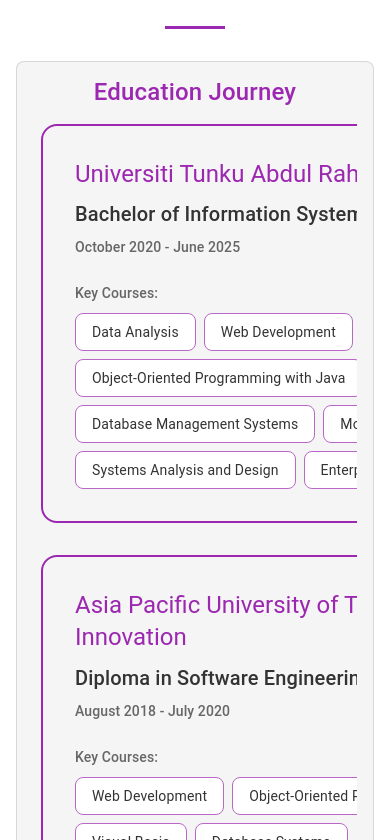
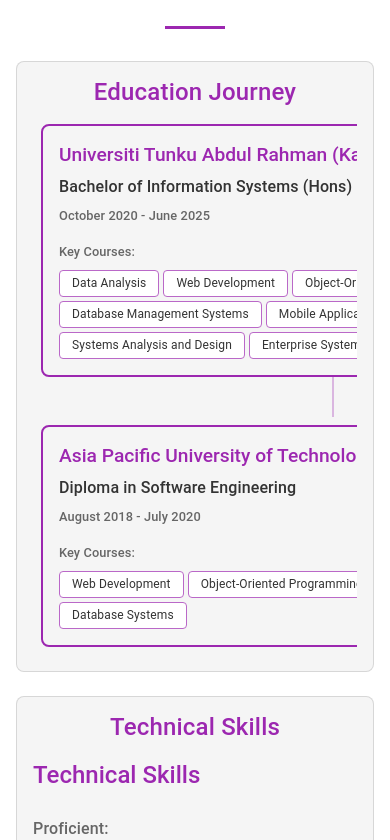
Before and after one commit to yewzhihao3/portfolio, a React (Create React App) app: page / in a window 390 px wide. Shown: the part 924-1764 px from the top of the page. Built offline with nearby package versions, Linux system fonts and the light colour scheme.

Commit message:
feat: Refactor EducationTimeline component for responsive design, improved layout, and enhanced visual elements, including dynamic spacing and hover effects

```diff
--- a/src/components/EducationTimeline.tsx
+++ b/src/components/EducationTimeline.tsx
@@ -1,5 +1,5 @@
 import React from "react";
-import { Box, Paper, Typography } from "@mui/material";
+import { Box, Paper, Typography, useTheme, useMediaQuery } from "@mui/material";
 import { motion } from "framer-motion";
 import { Education } from "../utils/types";
 
@@ -8,6 +8,10 @@
 }
 
 const EducationTimeline: React.FC<EducationTimelineProps> = ({ education }) => {
+  const theme = useTheme();
+  const isMobile = useMediaQuery(theme.breakpoints.down("sm"));
+  const isTablet = useMediaQuery(theme.breakpoints.down("md"));
+
   return (
     <Box sx={{ width: "100%", position: "relative" }}>
       {education.map((edu, index) => (
@@ -15,28 +19,36 @@
           key={edu.degree}
           sx={{
             position: "relative",
-            mb: index === education.length - 1 ? 0 : 4,
+            mb: index === education.length - 1 ? 0 : { xs: 6, sm: 8 },
+            "&::after":
+              index !== education.length - 1
+                ? {
+                    content: '""',
+                    position: "absolute",
+                    left: { xs: "50%", sm: "20px" },
+                    bottom: { xs: "-40px", sm: "-60px" },
+                    transform: { xs: "translateX(-50%)", sm: "none" },
+                    width: { xs: "2px", sm: "2px" },
+                    height: { xs: "40px", sm: "60px" },
+                    bgcolor: "primary.main",
+                    opacity: 0.3,
+                  }
+                : {},
           }}
-        >
-          <motion.div
-            initial={{ opacity: 0, y: 50 }}
-            animate={{ opacity: 1, y: 0 }}
-            transition={{ duration: 0.5, delay: index * 0.2 }}
         >
           <Paper
             elevation={0}
             sx={{
-                p: 4,
+              p: { xs: 2, sm: 3, md: 4 },
               bgcolor: "background.paper",
               border: "2px solid",
               borderColor: "primary.main",
-                borderRadius: 4,
+              borderRadius: { xs: 2, sm: 3, md: 4 },
               position: "relative",
+              transition: "all 0.3s ease",
               "&:hover": {
                 transform: "translateY(-8px)",
-                  transition: "transform 0.3s ease",
-                  boxShadow: (theme) =>
-                    `0 8px 24px ${theme.palette.primary.main}25`,
+                boxShadow: `0 8px 24px ${theme.palette.primary.main}25`,
               },
             }}
           >
@@ -44,12 +56,12 @@
             <Box
               sx={{
                 position: "absolute",
-                  top: -30,
-                  right: -30,
+                top: { xs: "-20px", sm: "-30px" },
+                right: { xs: "-20px", sm: "-30px" },
                 bgcolor: "background.paper",
                 borderRadius: "50%",
-                  width: 80,
-                  height: 80,
+                width: { xs: 60, sm: 80 },
+                height: { xs: 60, sm: 80 },
                 display: "flex",
                 alignItems: "center",
                 justifyContent: "center",
@@ -57,6 +69,7 @@
                 borderColor: "primary.main",
                 overflow: "hidden",
                 p: 1,
+                zIndex: 1,
               }}
             >
               <Box
@@ -71,73 +84,97 @@
                 onError={(e: React.SyntheticEvent<HTMLImageElement>) => {
                   e.currentTarget.src = "";
                   e.currentTarget.style.display = "none";
-                    const icon = document.createElement("div");
-                    icon.innerHTML = "<svg>...</svg>";
-                    e.currentTarget.parentElement?.appendChild(icon);
                 }}
               />
             </Box>
 
+            <Box sx={{ pr: { xs: 5, sm: 8 } }}>
               <Typography
                 variant="h5"
                 color="primary"
                 gutterBottom
-                sx={{ mr: 6 }}
+                sx={{
+                  fontSize: { xs: "1.2rem", sm: "1.4rem", md: "1.5rem" },
+                  fontWeight: 500,
+                }}
               >
                 {edu.school}
               </Typography>
-              <Typography variant="h6" gutterBottom sx={{ fontWeight: 500 }}>
+              <Typography
+                variant="h6"
+                gutterBottom
+                sx={{
+                  fontSize: { xs: "1rem", sm: "1.1rem", md: "1.25rem" },
+                  fontWeight: 500,
+                  color: "text.primary",
+                }}
+              >
                 {edu.degree}
               </Typography>
               <Typography
                 variant="subtitle2"
-                color="text.secondary"
-                gutterBottom
+                sx={{
+                  color: "text.secondary",
+                  fontSize: { xs: "0.8rem", sm: "0.9rem" },
+                  mb: 2,
+                }}
               >
                 {edu.period}
               </Typography>
 
-              <Box sx={{ mt: 3 }}>
+              <Box sx={{ mt: { xs: 2, sm: 3 } }}>
                 <Typography
                   variant="subtitle2"
-                  color="text.secondary"
-                  gutterBottom
+                  sx={{
+                    color: "text.secondary",
+                    fontSize: { xs: "0.8rem", sm: "0.9rem" },
+                    mb: 1,
+                  }}
                 >
                   Key Courses:
                 </Typography>
-                <Box sx={{ display: "flex", flexWrap: "wrap", gap: 1, mt: 1 }}>
+                <Box
+                  sx={{
+                    display: "flex",
+                    flexWrap: "wrap",
+                    gap: { xs: 0.5, sm: 1 },
+                    mt: 1,
+                  }}
+                >
                   {edu.courses.map((course) => (
-                    <motion.div
+                    <Paper
                       key={course}
-                      initial={{ opacity: 0, scale: 0.8 }}
-                      animate={{ opacity: 1, scale: 1 }}
-                      transition={{ duration: 0.3 }}
-                    >
-                      <Paper
                       elevation={0}
                       sx={{
-                          px: 2,
-                          py: 1,
+                        px: { xs: 1.5, sm: 2 },
+                        py: { xs: 0.5, sm: 1 },
                         bgcolor: "background.default",
                         border: "1px solid",
                         borderColor: "primary.light",
-                          borderRadius: 2,
+                        borderRadius: { xs: 1, sm: 2 },
+                        transition: "all 0.3s ease",
                         "&:hover": {
                           bgcolor: "primary.main",
                           color: "white",
                           transform: "translateY(-2px)",
-                            transition: "all 0.3s ease",
                         },
                       }}
                     >
-                        <Typography variant="body2">{course}</Typography>
+                      <Typography
+                        variant="body2"
+                        sx={{
+                          fontSize: { xs: "0.75rem", sm: "0.85rem" },
+                          whiteSpace: "nowrap",
+                        }}
+                      >
+                        {course}
+                      </Typography>
                     </Paper>
-                    </motion.div>
                   ))}
                 </Box>
               </Box>
+            </Box>
           </Paper>
-          </motion.div>
         </Box>
       ))}
     </Box>
```
Lines whose indentation alone changed are shown as unchanged.
